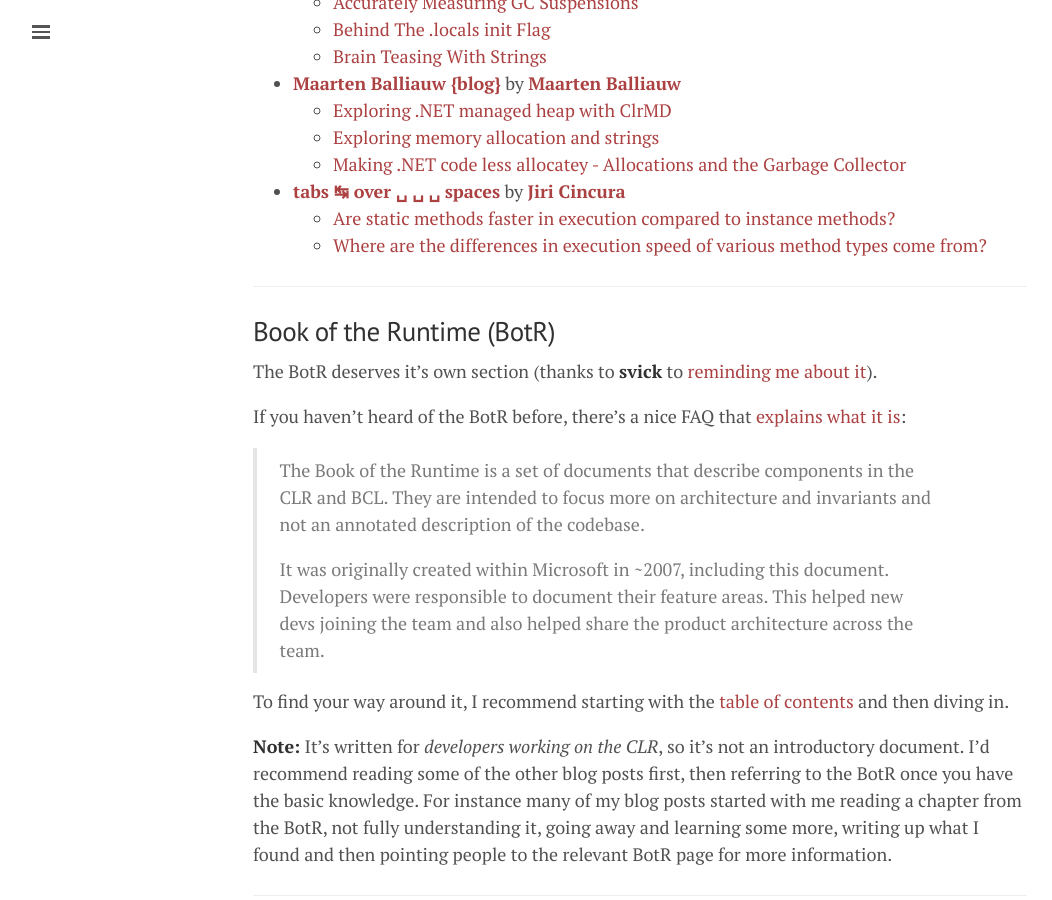
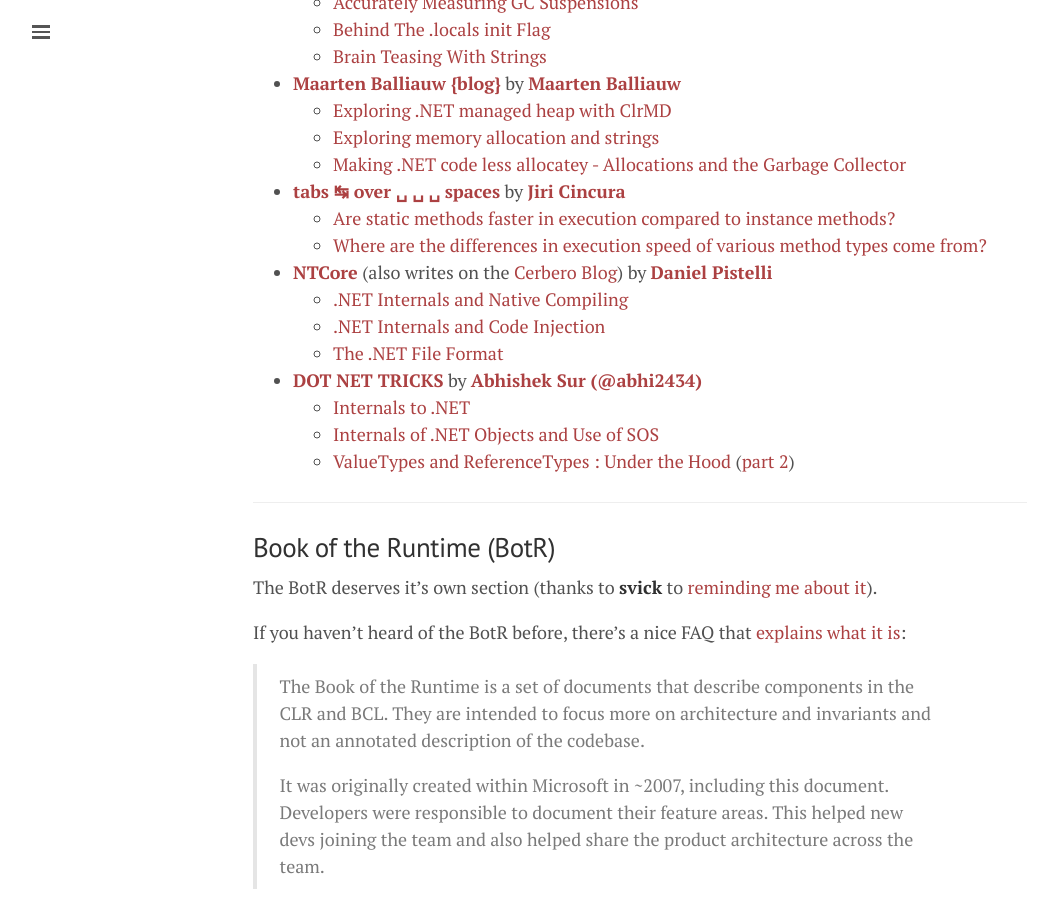
Before and after one commit to mattwarren/mattwarren.github.io, a Jekyll site: the page built from _posts/2018-01-22-Resources-for-Learning-about-.NET-Internals.md, in a window 1280 px wide and 900 px high, scrolled down 3016 px. Shown: the whole window, without its empty margins (0-1052 px from the left). Built offline with Jekyll 4.4.1, drawn with Linux system fonts in a browser that asks for light colours; nearby versions of some CDN libraries; comment, search, counter and statistics services are not loaded; some of the changed text lies outside the part shown.

Commit message:
Even more blogs!!

```diff
--- a/_posts/2018-01-22-Resources-for-Learning-about-.NET-Internals.md
+++ b/_posts/2018-01-22-Resources-for-Learning-about-.NET-Internals.md
@@ -80,6 +80,7 @@
   - [A new stackalloc operator for reference types with CoreCLR and Roslyn](http://xoofx.com/blog/2015/10/08/stackalloc-for-class-with-roslyn-and-coreclr/)
   - [Struct inheritance in C# with CoreCLR and Roslyn](http://xoofx.com/blog/2015/09/27/struct-inheritance-in-csharp-with-roslyn-and-coreclr/)
 
+<span id="Update"/>
 **Update:** I missed out a few blogs and learnt about some new ones:
 
 Honourable mention goes to [.NET Type Internals - From a Microsoft CLR Perspective](https://www.codeproject.com/Articles/20481/NET-Type-Internals-From-a-Microsoft-CLR-Perspecti) on CodeProject, it's a great article!!
@@ -109,6 +110,14 @@
 - [**tabs ↹ over ␣ ␣ ␣ spaces**](https://www.tabsoverspaces.com) by [**Jiri Cincura**](https://twitter.com/cincura_net)
   - [Are static methods faster in execution compared to instance methods?](https://www.tabsoverspaces.com/233660-are-static-methods-faster-in-execution-compared-to-instance-methods-dotnet/)
   - [Where are the differences in execution speed of various method types come from?](https://www.tabsoverspaces.com/233661-where-are-the-differences-in-execution-speed-of-various-method-types-come-from-dotnet/)
+- [**NTCore**](http://www.ntcore.com/articles.php) (also writes on the [Cerbero Blog](http://cerbero-blog.com/?author=1)) by [**Daniel Pistelli**](https://twitter.com/dpistelli)
+  - [.NET Internals and Native Compiling](http://www.ntcore.com/Files/netint_native.htm)
+  - [.NET Internals and Code Injection](http://www.ntcore.com/files/netint_injection.htm)
+  - [The .NET File Format](http://www.ntcore.com/files/dotnetformat.htm)
+- [**DOT NET TRICKS**](http://www.abhisheksur.com) by [**Abhishek Sur (@abhi2434)**](https://twitter.com/abhi2434)
+  - [Internals to .NET](http://www.abhisheksur.com/2011/03/internals-to-net.html)
+  - [Internals of .NET Objects and Use of SOS](http://www.abhisheksur.com/2011/09/internals-of-net-objects-and-use-of-sos.html)
+  - [ValueTypes and ReferenceTypes : Under the Hood](http://www.abhisheksur.com/2011/07/valuetypes-and-referencetypes-under.html) ([part 2](http://www.abhisheksur.com/2011/07/valuetype-and-referencetype-under-hood.html))
 
 ----
 
```
